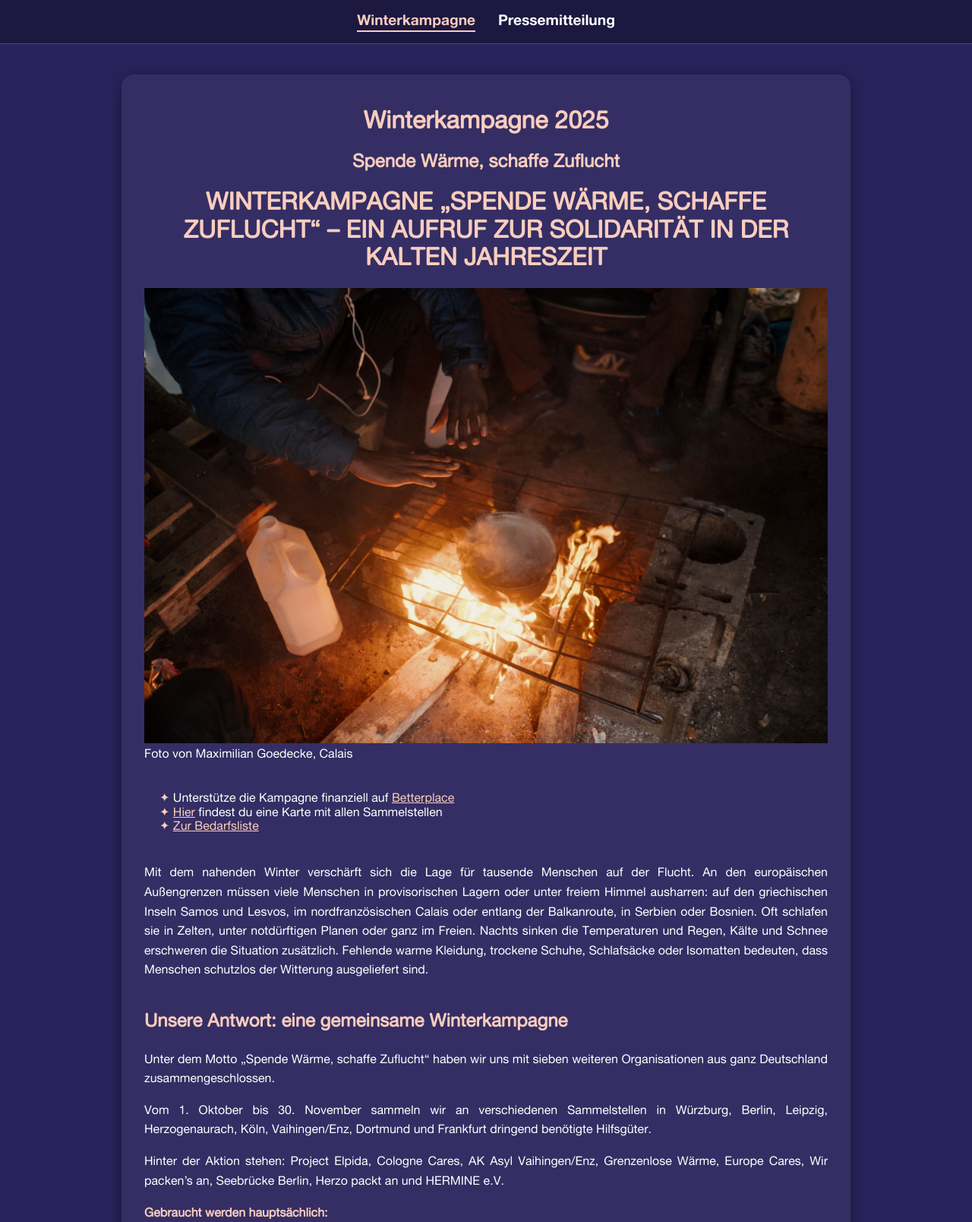
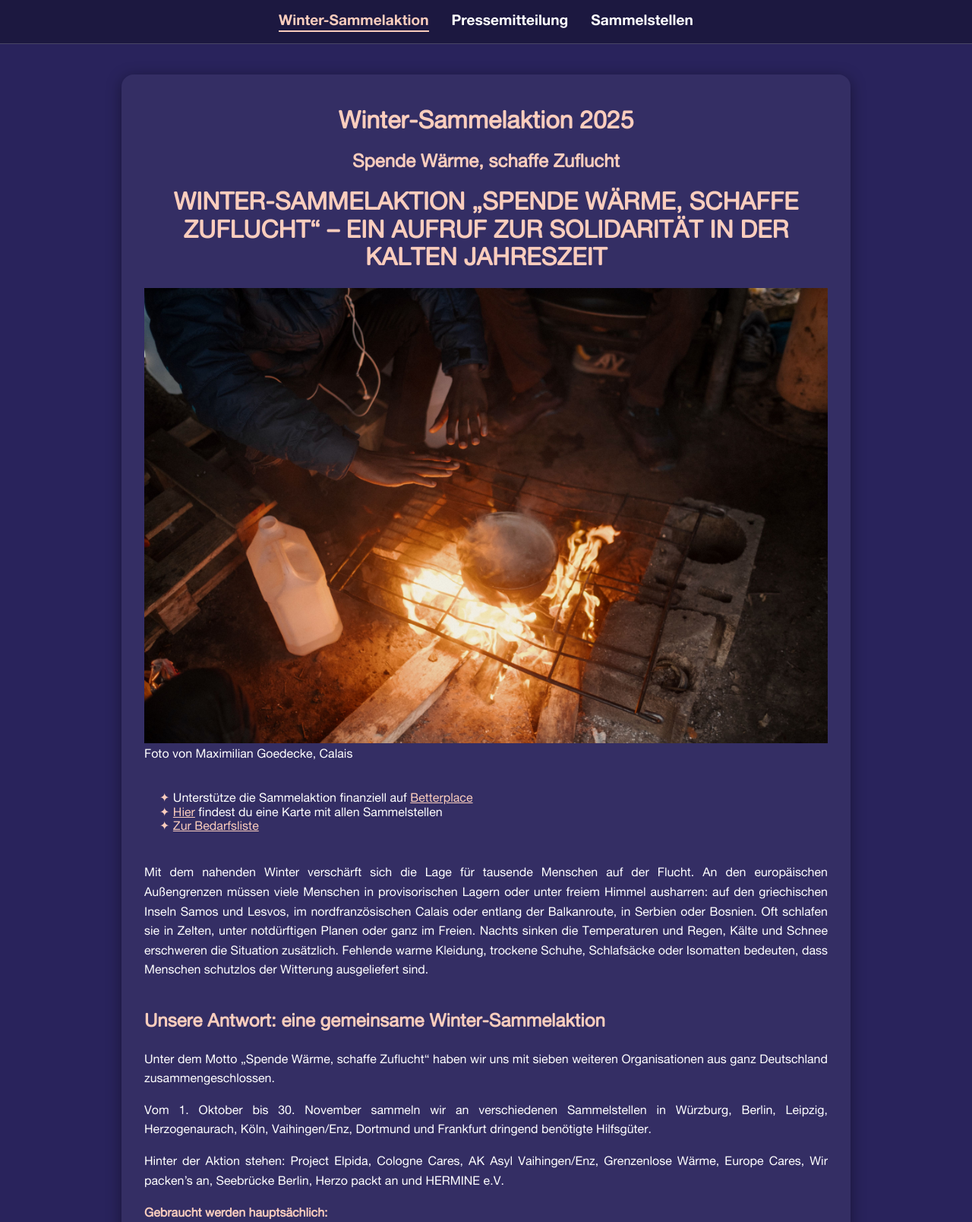
Before and after one commit to MaikNeubert/winterkarte, a plain HTML site: page kampagne.html in a window 1280 px wide. Shown: the top 1608 px of the page at 76% size. Drawn offline with Linux system fonts and the light colour scheme.

Commit message:
kampange to sammelaktion

```diff
--- a/kampagne.html
+++ b/kampagne.html
@@ -12,15 +12,16 @@
 
 <body>
     <nav>
-        <a href="kampagne.html" class="active">Winterkampagne</a>
+        <a href="kampagne.html" class="active">Winter-Sammelaktion</a>
         <a href="presse.html">Pressemitteilung</a>
+        <a href="index.html">Sammelstellen</a>
     </nav>
     <div id="content-container">
         <header>
-            <h1>Winterkampagne 2025</h1>
+            <h1>Winter-Sammelaktion 2025</h1>
             <h2>Spende Wärme, schaffe Zuflucht</h2>
             <header>
-                <h1>WINTERKAMPAGNE „SPENDE WÄRME, SCHAFFE ZUFLUCHT“ – EIN AUFRUF ZUR SOLIDARITÄT IN DER KALTEN
+                <h1>WINTER-SAMMELAKTION „SPENDE WÄRME, SCHAFFE ZUFLUCHT“ – EIN AUFRUF ZUR SOLIDARITÄT IN DER KALTEN
                     JAHRESZEIT
                 </h1>
                 <figure>
@@ -34,7 +35,7 @@
 
         <section>
             <ul>
-                <li>Unterstütze die Kampagne finanziell auf <a target="_blank"
+                <li>Unterstütze die Sammelaktion finanziell auf <a target="_blank"
                         href="https://www.betterplace.org/de/projects/162426-spende-waerme-schaffe-zuflucht-winterkampagne-fuer-menschen-auf-der-flucht">Betterplace</a>
                 </li>
                 <li><a target="_blank" href="https://winter.hermine.global/">Hier</a> findest du eine Karte mit allen
@@ -59,7 +60,7 @@
         </section>
 
         <section>
-            <h3>Unsere Antwort: eine gemeinsame Winterkampagne</h3>
+            <h3>Unsere Antwort: eine gemeinsame Winter-Sammelaktion</h3>
             <p>
                 Unter dem Motto „Spende Wärme, schaffe Zuflucht“ haben wir uns mit
                 sieben weiteren Organisationen aus ganz Deutschland zusammengeschlossen.
@@ -242,7 +243,7 @@
         </section>
 
         <section>
-            <h3>Informationen zur Finanzierung der Kampagne</h3>
+            <h3>Informationen zur Finanzierung der Winter-Sammelaktion</h3>
             <p>
                 Im Rahmen der Winterkampagne entstehen Transportkosten für den Versand
                 der gesammelten Sachspenden von den Organisationen in Deutschland an
```
Also changed, not shown: impressum.html (+1 -0 lines), index.html (+5 -0 lines), organisationen.html (+3 -2 lines), presse.html (+6 -5 lines).
